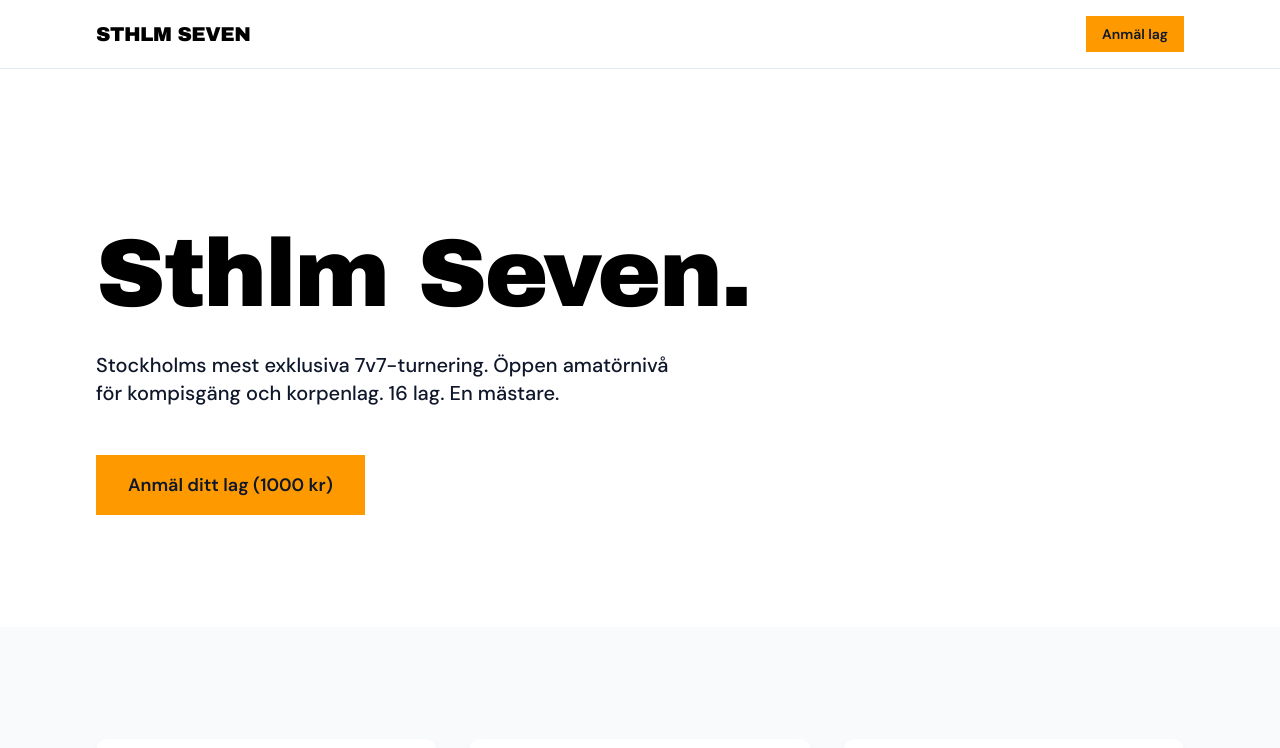
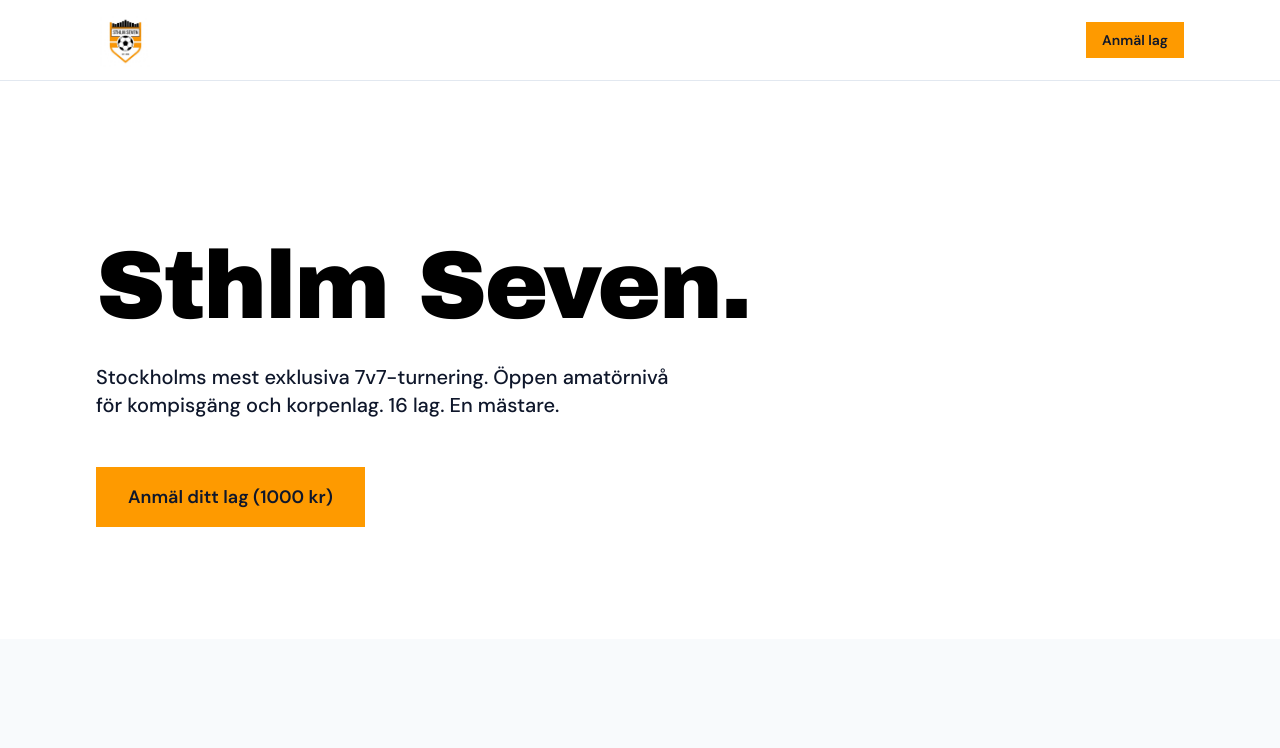
Before and after one commit to valterwiklund17/sthlm-seven, a React (Vite) app: page / in a window 1280 px wide. Shown: the top 748 px of the page. Built offline with nearby package versions, Linux system fonts and the light colour scheme; no server answers.

Commit message:
Uppdaterat logga och design

```diff
--- a/src/components/Navbar.tsx
+++ b/src/components/Navbar.tsx
@@ -5,12 +5,13 @@ type NavbarProps = {
 export function Navbar({ hideCta = false }: NavbarProps) {
   return (
     <header className="sticky top-0 z-50 border-b border-slate-200 bg-white/95 backdrop-blur-sm">
-      <nav className="mx-auto flex max-w-6xl items-center justify-between px-6 py-4 md:px-8">
-        <a
-          href="/"
-          className="font-display text-lg tracking-tight text-black md:text-xl"
-        >
-          STHLM SEVEN
+      <nav className="mx-auto flex max-w-6xl items-center justify-between px-6 py-3 md:px-8">
+        <a href="/" className="inline-flex items-center" aria-label="STHLM SEVEN">
+          <img
+            src="/sthlmsevenlogo.jpg"
+            alt="STHLM SEVEN"
+            className="h-12 w-auto object-contain md:h-14"
+          />
         </a>
         {!hideCta && (
           <a
```
Also changed, not shown: public/sthlmsevenlogo.jpg (added).
